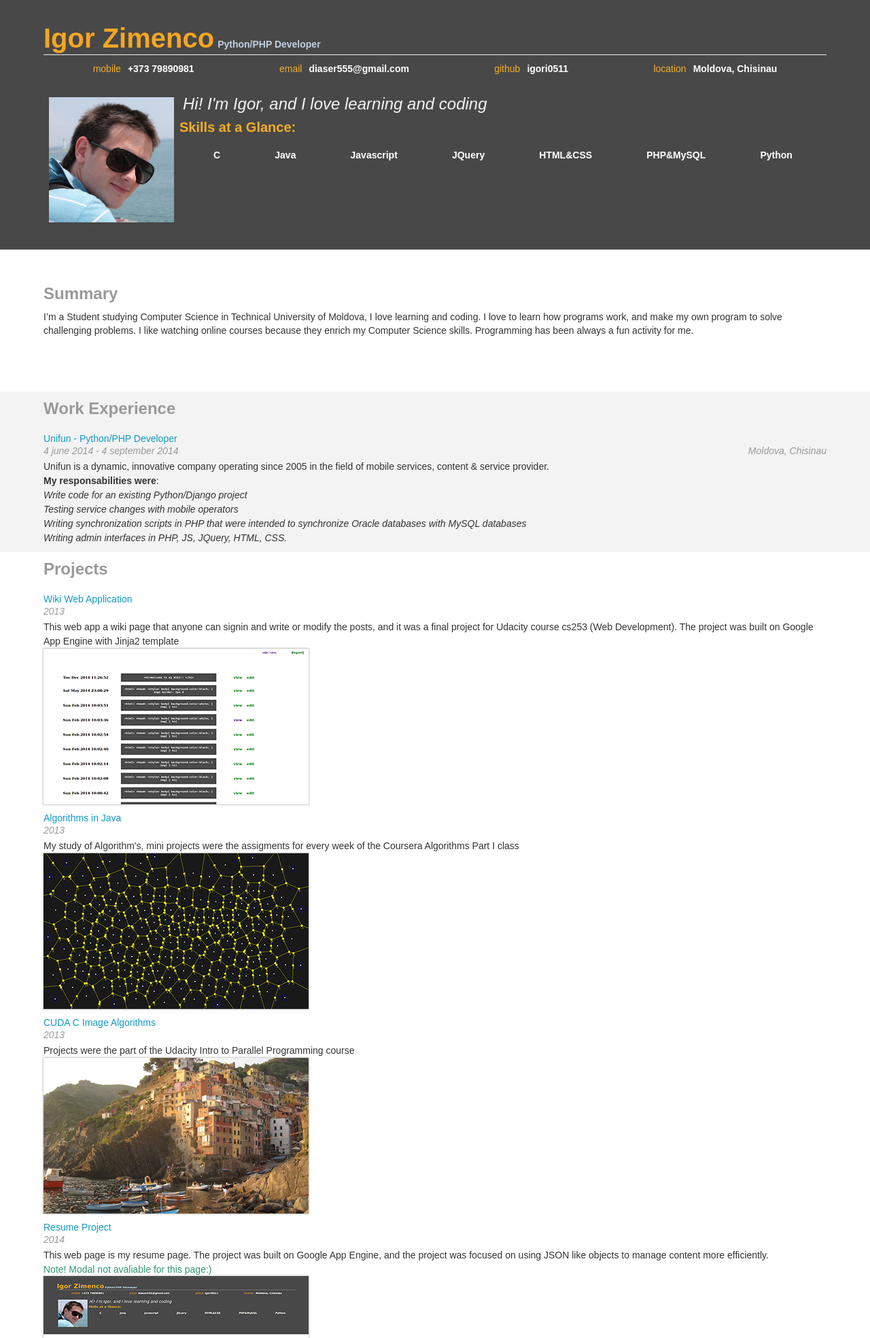
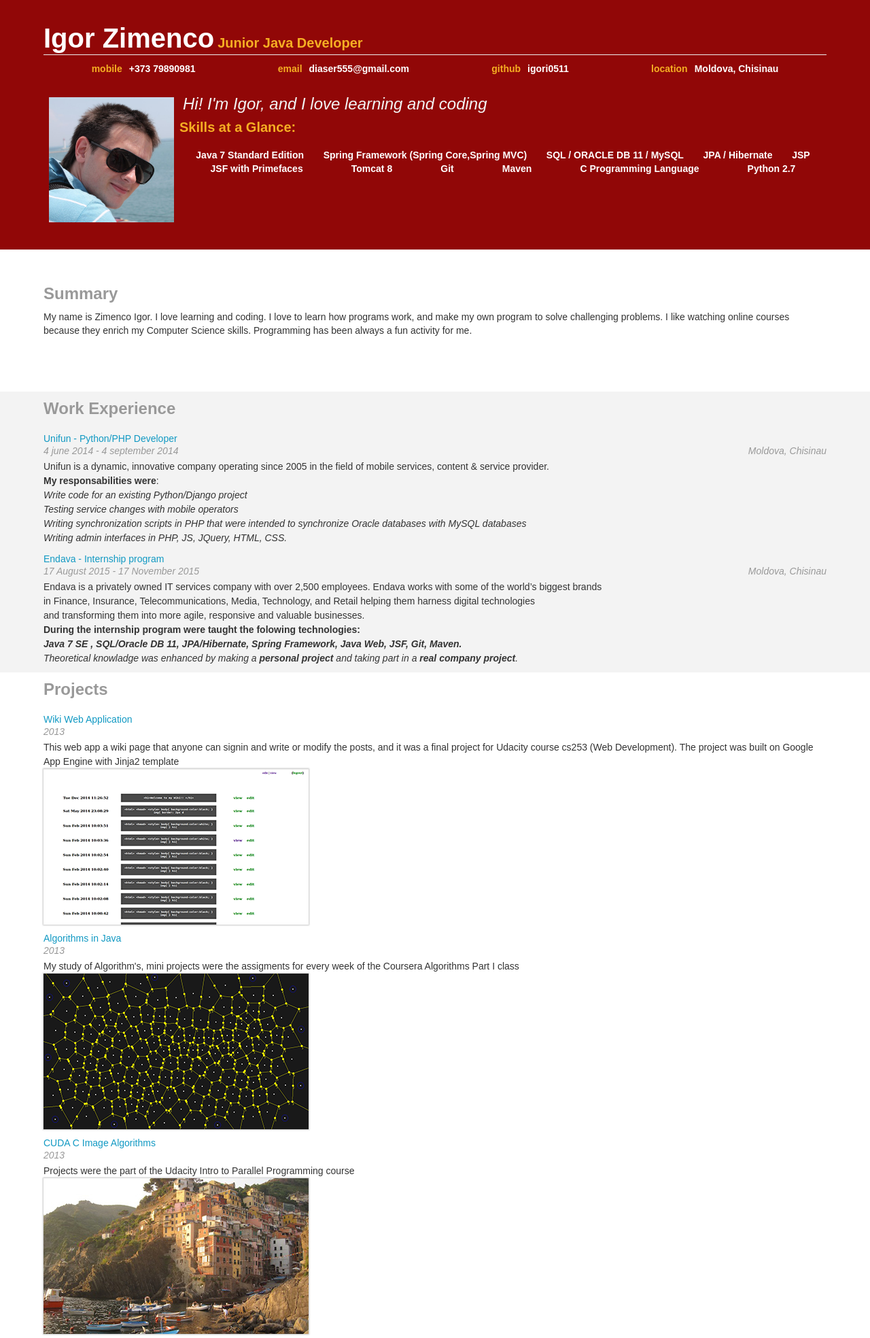
Before and after one commit to igori0511/myresume, a Python web app: template templates/index.html in a window 1280 px wide. Shown: the top 1968 px of the page at 68% size. Run offline with Jinja, Linux system fonts and the light colour scheme; the template is opened without the code that fills it, so the values that code supplies are empty; some libraries are stand-ins or nearby versions.

Commit message:
Java Developer Resume.

```diff
--- a/css/style.css
+++ b/css/style.css
@@ -10,6 +10,10 @@
 
 .clearfix {
   overflow: auto;
+}
+
+#name{
+  color:white;
 }
 
 .education-entry, .work-entry, .project-entry,.summary-entry {
@@ -101,7 +105,7 @@
 }
 
 .orange-text {
-
+  font-weight: bold;
   color: #F5AE23;
 }
 
@@ -121,9 +125,9 @@
   background-color: #4A4A4A;
 }
 
-/* TODO: Replace with image later */
 #header {
-  background-color: #484848;
+  background-color: #910707;
+
 }
 
 .flex-box {
@@ -133,6 +137,7 @@
   flex-wrap: wrap;
   justify-content: space-around;
   padding: 10px;
+
 }
 
 .center-content {
@@ -177,6 +182,11 @@
 
 #letsConnect {
   text-align: center;
+  background-color: #910707;
+}
+
+.lets-connect-text{
+  color:#FFFFFF;
 }
 
 @media only screen and (max-width: 1024px) {
@@ -225,8 +235,9 @@
 }
 
 .blue-text{
-  color:#C1D0E1;
+  color:#F5AE23;
   font-weight: bold;
+  font-size: 20px;
 }
 
 .flex-box-image{
--- a/js/resumeBuilder.js
+++ b/js/resumeBuilder.js
@@ -1,7 +1,7 @@
 //create summary section
 var summary = {
 
-	"about":"I’m a Student studying Computer Science in Technical University of Moldova, I love learning and coding.\
+	"about":"My name is Zimenco Igor. I love learning and coding.\
 			I love to learn how programs work, and make my own program to solve challenging problems.\
 			I like watching online courses because they enrich my Computer Science skills.\
 			Programming has been always a fun activity for me.<br><br>",
@@ -30,6 +30,21 @@
 		   <br><b>My responsabilities were</b>: <br><i>Write code for an existing Python/Django project<br>Testing service changes with mobile operators\
 		   <br> Writing synchronization scripts in PHP that were intended to synchronize Oracle databases with MySQL databases\
 		   <br>Writing admin interfaces in PHP, JS, JQuery, HTML, CSS.<br></i>"
+		},
+		{
+		  "employer":"Endava",
+		  "url":"http://careers.endava.com/en/Career-Opportunities/Internship-and-Graduate-Programmes/Internship-Programme/Software-Development.aspx",
+		  "title":"Internship program",
+		  "location":"Moldova, Chisinau",
+		  "dates":"17 August 2015 - 17 November 2015",
+		  "description":"Endava is a privately owned IT services company with over 2,500 employees. \
+		  Endava works with some of the world’s biggest brands <br> in Finance, Insurance, Telecommunications, Media, \
+     	  Technology, and Retail helping them harness digital technologies<br> \
+		  and transforming them into more agile, responsive and valuable businesses.<br> \
+		  <strong>During the internship program were taught the folowing technologies:</strong><br> \
+		  <i><strong>Java 7 SE , SQL/Oracle DB 11, JPA/Hibernate, Spring Framework, Java Web, JSF, Git, Maven.</strong><br>\
+		  Theoretical knowladge was enhanced by making a <strong>personal project</strong> and taking part in a <strong>real company project</strong>.</i> \
+		  "
 		}
 	],
 
@@ -79,12 +94,27 @@
 		},
 		{
 			"title":"Resume Project",
-			"dates":"2014",
+			"dates":"2014-2015",
 			"description":"This web page is my resume page. The project was built on Google App Engine,\
-			 and the project was focused on using JSON like objects to manage content more efficiently.<br>\
-			 <div style='color: rgb(49, 151, 116);'>Note! Modal not avaliable for this page:)</div>",
+			 and the project was focused on using JSON like objects to manage content more efficiently.<br>",
 			"image":["images/resume_project.png"],
 			"url":"#"
+		},
+		{
+			"title":"Classic Arcade Game Clone(Frogger)",
+			"dates":"2015",
+			"description":"The project was built on Google App Engine, and the project was focused on using\
+			 JavaScript and Canvas to make a classic arcade game on a web page.",
+			"image":["images/frogger_project.png"],
+			"url":"http://iz-frogger.appspot.com/"
+		},
+		{
+			"title":"Wiki on Java (Endava internship)",
+			"dates":"2015",
+			"description":"The project was built on Java SE, and it was focused on using\
+			 learned technologies on internship",
+			"image":["images/post_history_wiki_java.png"],
+			"url":"http://careers.endava.com/en/Career-Opportunities/Internship-and-Graduate-Programmes/Internship-Programme/Software-Development.aspx"
 		}
 	],
 	display : function(){
@@ -120,7 +150,7 @@
 var bio = {
 	"name": "Igor",
 	"role":"Web Developer",
-	"age" :22,
+	"age" :23,
 	"contacts":{
 		"mobile":"+373 79890981",
 		"email":"diaser555@gmail.com",
@@ -129,12 +159,12 @@
 	},
 	"pictute":"images/me.jpg",
 	"welcome_msg":"Hi! I'm Igor, and I love learning and coding",
-	"skills":["C","Java","Javascript","JQuery","HTML&CSS","PHP&MySQL","Python"],
+	"skills":["Java 7 Standard Edition","Spring Framework (Spring Core,Spring MVC)","SQL / ORACLE DB 11 / MySQL","JPA / Hibernate","JSP","JSF with Primefaces","Tomcat 8","Git","Maven","C Programming Language","Python 2.7"],
 	display : function(){
 
 		//header
 		var formattedName = HTMLheaderName.replace("%data%","Igor Zimenco");
-		var formattedRole = HTMLheaderRole.replace("%data%","Python/PHP Developer");
+		var formattedRole = HTMLheaderRole.replace("%data%","Junior Java Developer");
 		var formattedPicture = HTMLbioPic.replace("%data%","images/fry.jpg");
 		var formattedWelcome = HTMLWelcomeMsg.replace("%data%",bio.welcome_msg);
 
@@ -185,7 +215,7 @@
 		  "location":"Technical University of Moldova",
 		  "degree":"BA",
 		  "major":["Applied Informatics"],
-		  "dates":"2012 -2015(not yet finished - <b><big>Student</big></b>  )",
+		  "dates":"2012 - 18 june 2015",
 		  "url":"http://www.utm.md/en"
 		}
 	],
@@ -297,6 +327,12 @@
 			"school":"Udacity",
 			"dates":"",
 			"url":"https://www.udacity.com/course/ud245"
+		},
+		{
+			"title":"Object-Oriented JavaScript",
+			"school":"Udacity",
+			"dates":"",
+			"url":"https://www.udacity.com/course/ud015"
 		}
 	],
 
--- a/templates/index.html
+++ b/templates/index.html
@@ -44,8 +44,8 @@
     <div id="mapDiv">
       <h2>Where I've Lived and Worked</h2>
     </div>
-    <div id="letsConnect" class='dark-gray'>
-      <h2 class='orange center-text'>Let's Connect</h2>
+    <div id="letsConnect" >
+      <h2 class='orange center-text lets-connect-text'>Let's Connect</h2>
         <ul id="footerContacts" class="flex-box">
       </ul>
     </div>
@@ -70,7 +70,7 @@
             <img class="img-responsive image-shadow" src="images/wiki_edit_page.png">
           </div>
           <div class = "modal-text">
-            This web app a wiki page that anyone can signin and write or modify the posts,and it was a final project for Udacity course cs253 (Web Development).The project was built on Google App Engine with Jinja2 templates.At that time the project didn't include a front-end-interface, I only worked on the backend of the app.<br>Github link.<br>
+            This web app a wiki that anyone can signin and write or modify the posts,and it was a final project for Udacity course cs253 (Web Development).The project was built on Google App Engine with Jinja2 templates.At that time the project didn't include a front-end-interface, I only worked on the backend of the app.<br>Github link.<br>
             <a target="_blank" href="https://github.com/igori0511/Wiki-Application">Wiki on Github</a><br>
             Working Wiki application:<br>
             <a target="_blank" href="http://cs253class1992.appspot.com/">Working Wiki</a><br>
@@ -168,6 +168,36 @@
     </div>
   </div>
 
+ <!-- Modal for project5-->
+  <div class="modal fade" id="project6" tabindex="-1" role="dialog" aria-labelledby="myModalLabel" aria-hidden="true">
+    <div class="modal-dialog">
+      <div class="modal-content">
+        <div class="modal-header">
+          <h1 class="modal-title" id="myModalLabel">Wiki project</h1>
+        </div>
+        <div class="modal-body ">
+          <div class="flex-box-image">
+            <h3>History page</h3>
+            <img class="img-responsive image-shadow" src="images/post_history_wiki_java.png">
+            <h3>Create new post page</h3>
+            <img class="img-responsive image-shadow" src="images/wiki_create_new_post.png">
+            <h3>Login page</h3>
+            <img class="img-responsive image-shadow" src="images/wiki_login_page_java.png">
+          </div>
+          <div class = "modal-text">
+            This web app is a wiki that anyone can signin and write or modify the posts,and it was a personal project at
+            Endava internship. It uses <strong> Java SE 7, Spring Framework(Spring MVC, Spring Core, Spring Security),
+            JPA with Hiberante, Oracle XE 11, Maven and Bootstrap </strong>.
+            <a target="_blank" href="https://github.com/igori0511/Wiki-on-Java">Wiki on Java - Github</a><br>
+          </div>
+        </div>
+        <div class="modal-footer">
+          <button type="button" class="btn btn-default btn-warning" data-dismiss="modal">Close</button>
+        </div>
+      </div>
+    </div>
+  </div>
+
   <script src="js/resumeBuilder.js"></script>
 
   <script type="text/javascript">
```
Also changed, not shown: js/resumeBuilder_instructions.txt (deleted, +0 -10 lines), images/frogger_project.png (added), images/post_history_wiki_java.png (added), images/resume_project.png, images/wiki_create_new_post.png (added), images/wiki_login_page_java.png (added).
